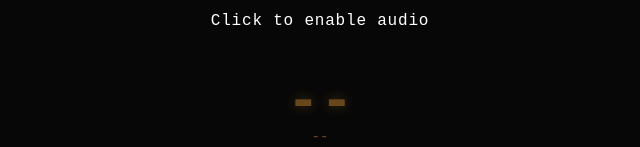
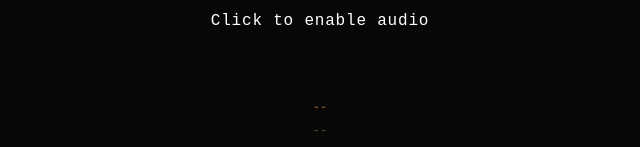
Before and after one commit to buildxidea/gesture-synth, a website built with Vite: page index.html in a window 1280 px wide. Shown: the part 650-797 px from the top of the page, 320-960 px from the left. Built offline with nearby package versions, Linux system fonts and the light colour scheme; some packages are replaced by stand-ins of ours; no server answers.

Commit message:
Adjust chord display positioning

```diff
--- a/index.html
+++ b/index.html
@@ -118,11 +118,11 @@ html, body {
 }
 #chordDisplay {
   position: absolute;
-  bottom: 16px;
+  bottom: 35px;
   left: 50%;
   transform: translateX(-50%);
   color: #e8a13d;
-  font-size: 56px;
+  font-size: 12px;
   font-family: monospace;
   font-weight: bold;
   text-shadow: 0 0 12px rgba(232, 161, 61, 0.6);
@@ -159,11 +159,11 @@ html, body {
 }
 #qualityDisplay {
   position: absolute;
-  bottom: 5px;
+  bottom: 12px;
   left: 50%;
   transform: translateX(-50%);
   color: #e8a13d;
-  font-size: 14px;
+  font-size: 12px;
   font-family: monospace;
   pointer-events: none;
 }
```
